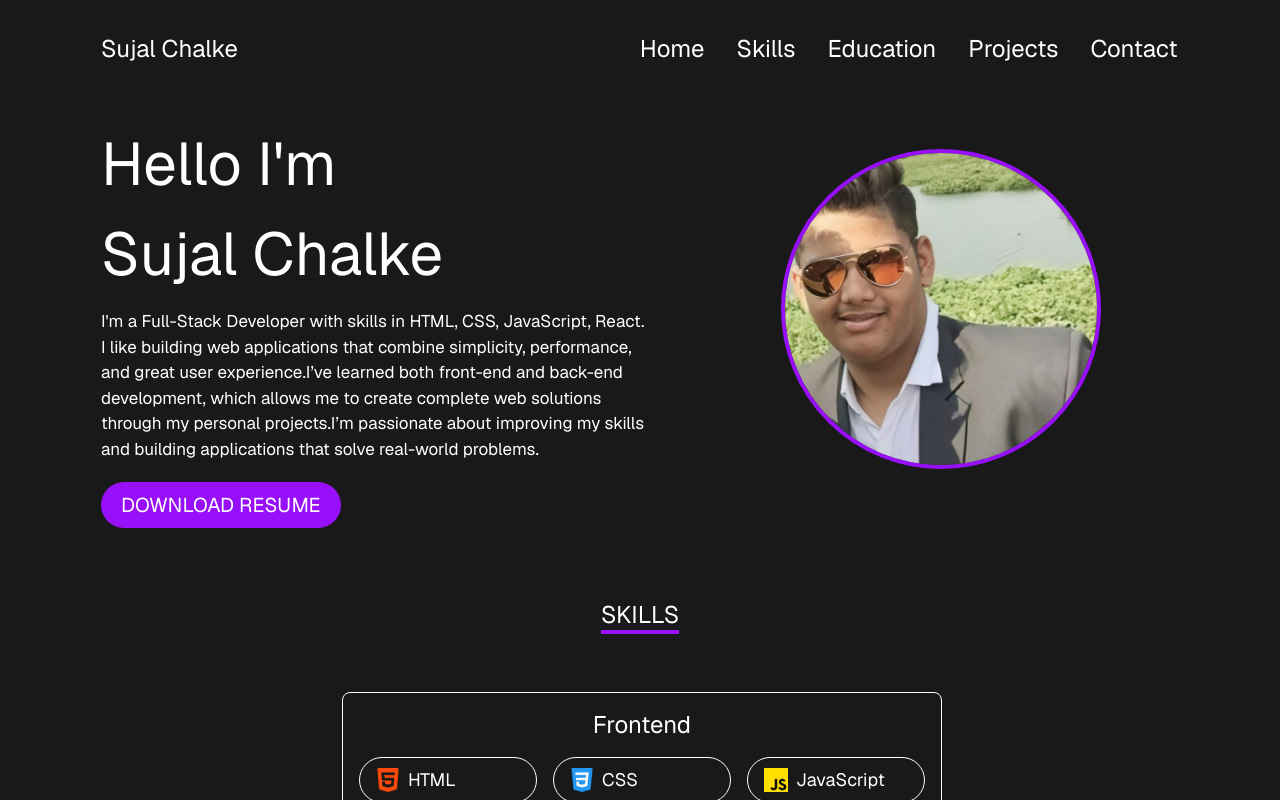
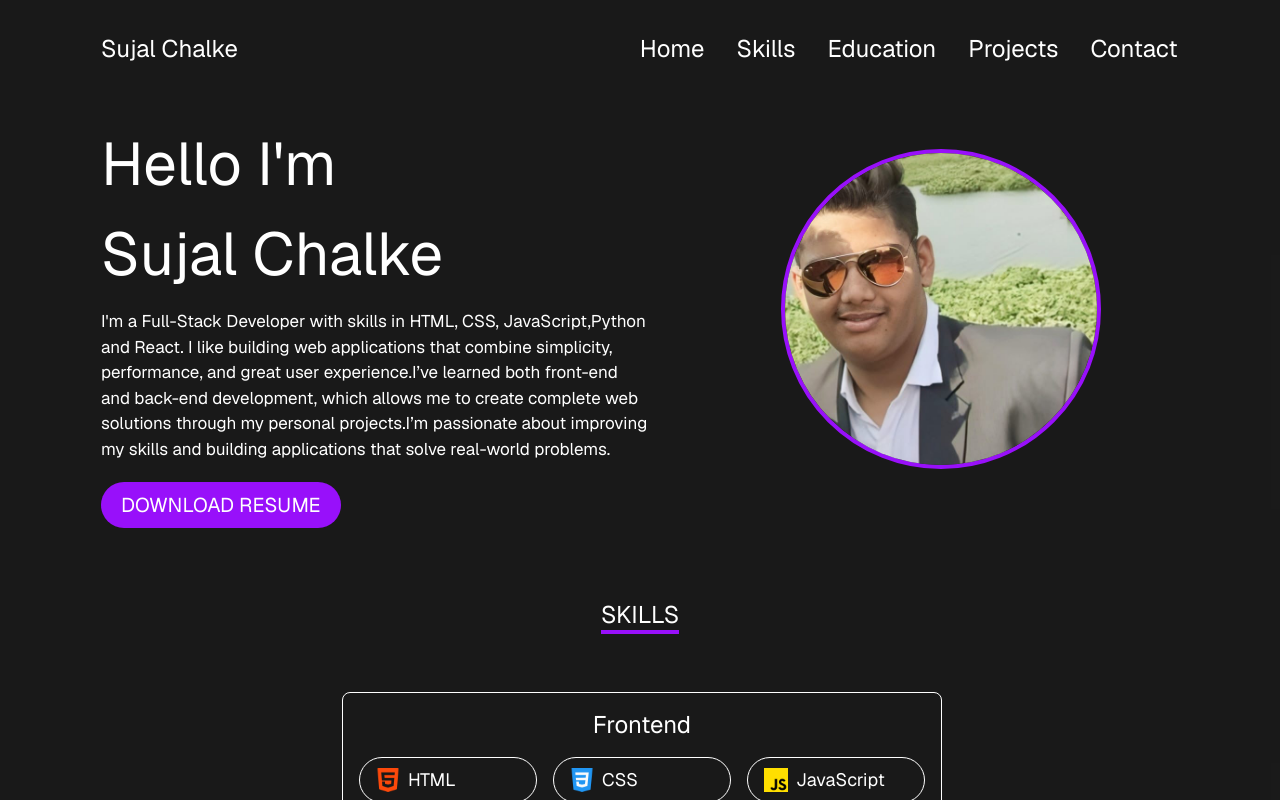
Before and after one commit to SUJAL123612/portfolio, a Next.js app: page / in a window 1280 px wide. Shown: the top 800 px of the page. Built offline with nearby package versions, Linux system fonts and the light colour scheme.

Commit message:
completed

```diff
--- a/src/app/home/page.tsx
+++ b/src/app/home/page.tsx
@@ -4,7 +4,7 @@ export default function Home() {
       <div className="bg-black/90  border-transparent border-[1px] w-full h-[500px] flex">
         <div className="">
           <p className="text-[60px] font-sans text-white ml-[100px] mt-[20px] w-90">Hello I&apos;m Sujal Chalke</p>
-          <p className="text-[17px] font-sans text-white ml-[100px] mt-[10px] w-[550px]">I&apos;m a Full-Stack Developer with skills in HTML, CSS, JavaScript, React. I like building web applications that combine simplicity, performance, and great user experience.I’ve learned both front-end and back-end development, which allows me to create complete web solutions through my personal projects.I’m passionate about improving my skills and building applications that solve real-world problems.</p>
+          <p className="text-[17px] font-sans text-white ml-[100px] mt-[10px] w-[550px]">I&apos;m a Full-Stack Developer with skills in HTML, CSS, JavaScript,Python and React. I like building web applications that combine simplicity, performance, and great user experience.I’ve learned both front-end and back-end development, which allows me to create complete web solutions through my personal projects.I’m passionate about improving my skills and building applications that solve real-world problems.</p>
           <p className="text-[20px] rounded-full font-sans text-white ml-[100px] mt-[20px] cursor-pointer bg-purple-600 hover:bg-purple-500 hover:text-gray-300 w-60 pr-5 pl-5 pt-2 pb-2">DOWNLOAD RESUME</p>
         </div>
         <div className="w-80 h-80 rounded-full overflow-hidden border-4 border-purple-600 mt-[50px] ml-[130px]">
```
